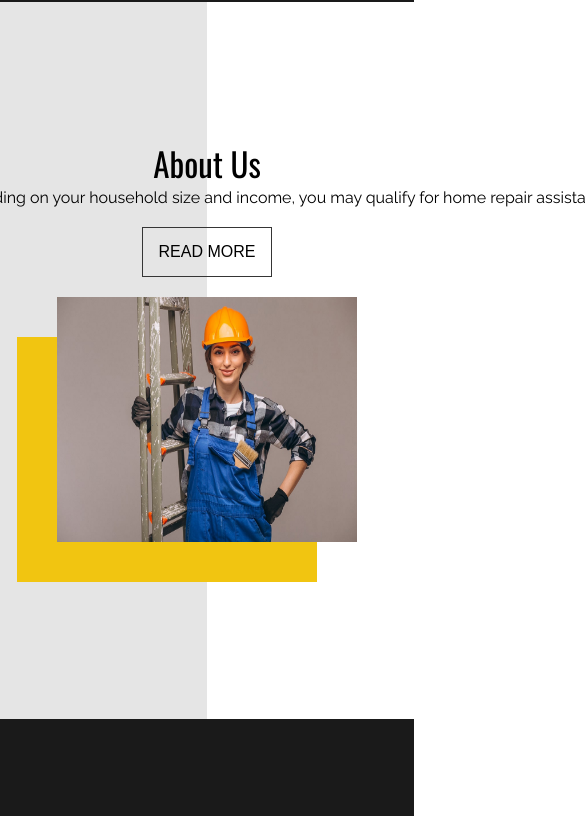
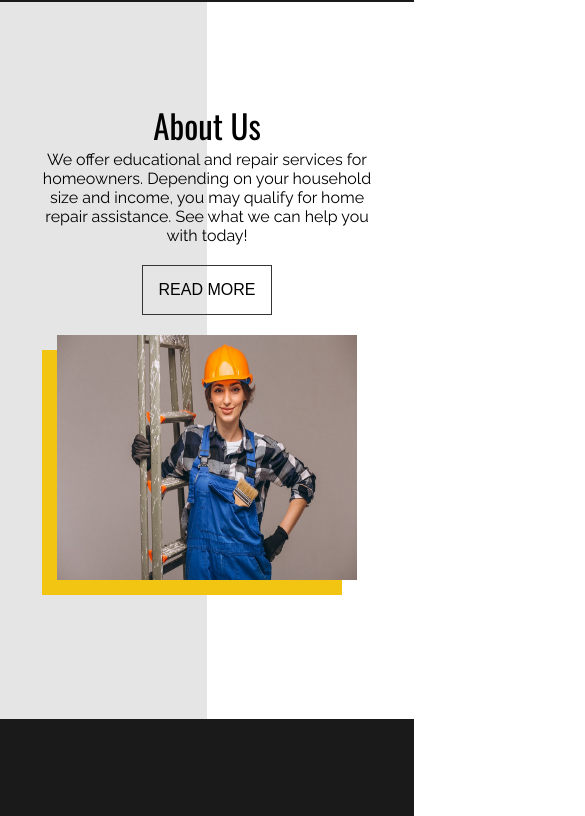
Before and after one commit to MotiLM2003/demo-responsive-website, a website built with Parcel: page index.html in a window 390 px wide. Shown: the part 6668-7484 px from the top of the page, 585 px wide, since content can reach past the window. Built offline with nearby package versions, Linux system fonts and the light colour scheme.

Commit message:
small bug fix that cause the width of about us paragraph to have long width

```diff
--- a/css.css
+++ b/css.css
@@ -576,6 +576,15 @@ a:hover > .fa-search {
   /* min-width: 550rem; */
 }
 
+@media screen and (max-width: 1000px) {
+  .about__us__content img {
+    width: 300px;
+    height: 245px;
+
+    box-shadow: -4rem 4rem rgba(241, 197, 17, 1);
+  }
+}
+
 @media screen and (max-width: 506px) {
   .about__us__content {
     justify-content: center;
@@ -591,20 +600,12 @@ a:hover > .fa-search {
     margin-top: 1rem;
   }
   .about_us_content-2 p {
-    min-width: 350rem;
+    min-width: 35rem;
     padding-bottom: 2rem;
   }
   .about__us__content img {
     margin-top: 2rem;
-  }
-}
-
-@media screen and (max-width: 1000px) {
-  .about__us__content img {
-    width: 300px;
-    height: 245px;
-
-    box-shadow: -4rem 4rem rgba(241, 197, 17, 1);
+    box-shadow: -1.5rem 1.5rem rgba(241, 197, 17, 1);
   }
 }
 
@@ -693,6 +694,12 @@ a:hover > .fa-search {
 #footer p a {
   color: var(--color-yellow-to-red-1);
 }
+
+@media screen and (max-width: 506px) {
+  #footer {
+    font-size: 1.342rem;
+  }
+}
 /* FOOTER  */
 
 /*  mobile menu */
```
Also changed, not shown: dist/index.html, 3 other files.
